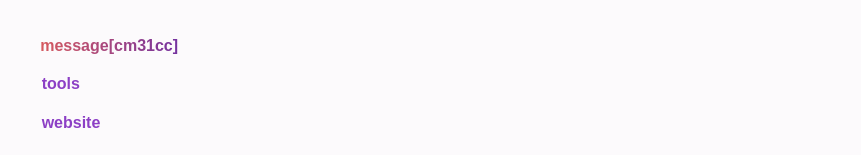
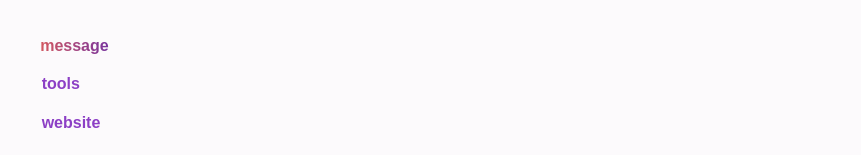
Before and after one commit to gwjcfls/gwjcfls.github.io, a plain HTML site: page index.html in a window 1280 px wide. Shown: the top 155 px of the page, without its empty margins (208-1069 px from the left). Drawn offline with Linux system fonts and the light colour scheme.

Commit message:
Update index.html

```diff
--- a/index.html
+++ b/index.html
@@ -1129,6 +1129,6 @@ pre.md-meta-block:active {
 </style><title>welcome</title>
 </head>
 <body class='typora-export os-windows'><div class='typora-export-content'>
-<div id='write'  class=''><p><em><strong><a href='https://cowtransfer.com/s/a696912dec594e'><span>message[cm31cc]</span></a></strong></em></p><p><span> </span><strong><a href='tools.html'><span>tools</span></a></strong><span> </span></p><p><span> </span><strong><a href='website.html'><span>website</span></a></strong><span> </span></p><p><span> </span><strong><a href='game.html'><span>game</span></a></strong><span> </span></p><p><span> </span><strong><a href='study.html'><span>study</span></a></strong><span> </span></p><h4 id='一些金玉良言'><span>一些金玉良言：</span></h4><ol start='' ><li><p><em><strong><span>人生如戏，全靠演技</span></strong></em></p></li><li><p><em><strong><span>打表法就是将题目中需要的答案集合提前算出来，存到代码里，根据题目所需取答案，这种方法通常只需要将程序挂着，在表打完后进行加工，最终取答案程序时间复杂度为 O(1)，空间复杂度为 O(n) (n为答案规模)；</span></strong></em><span> </span><em><strong><span>——沃兹·基朔德</span></strong></em></p><p>&nbsp;</p><p>&nbsp;</p><p><a href='https://badges.toozhao.com/stats/01H9TA3DZT32FFMP7CQR7FZ6MY' title='Get your own page views count badge on badges.toozhao.com'><img src="https://badges.toozhao.com/badges/01H9TA3DZT32FFMP7CQR7FZ6MY/orange.svg" referrerpolicy="no-referrer" alt="shadow"></a></p></li></ol></div></div>
+<div id='write'  class=''><p><em><strong><a href=''><span>message</span></a></strong></em></p><p><span> </span><strong><a href='tools.html'><span>tools</span></a></strong><span> </span></p><p><span> </span><strong><a href='website.html'><span>website</span></a></strong><span> </span></p><p><span> </span><strong><a href='game.html'><span>game</span></a></strong><span> </span></p><p><span> </span><strong><a href='study.html'><span>study</span></a></strong><span> </span></p><h4 id='一些金玉良言'><span>一些金玉良言：</span></h4><ol start='' ><li><p><em><strong><span>人生如戏，全靠演技</span></strong></em></p></li><li><p><em><strong><span>打表法就是将题目中需要的答案集合提前算出来，存到代码里，根据题目所需取答案，这种方法通常只需要将程序挂着，在表打完后进行加工，最终取答案程序时间复杂度为 O(1)，空间复杂度为 O(n) (n为答案规模)；</span></strong></em><span> </span><em><strong><span>——沃兹·基朔德</span></strong></em></p><p>&nbsp;</p><p>&nbsp;</p><p><a href='https://badges.toozhao.com/stats/01H9TA3DZT32FFMP7CQR7FZ6MY' title='Get your own page views count badge on badges.toozhao.com'><img src="https://badges.toozhao.com/badges/01H9TA3DZT32FFMP7CQR7FZ6MY/orange.svg" referrerpolicy="no-referrer" alt="shadow"></a></p></li></ol></div></div>
 </body>
 </html>
```
